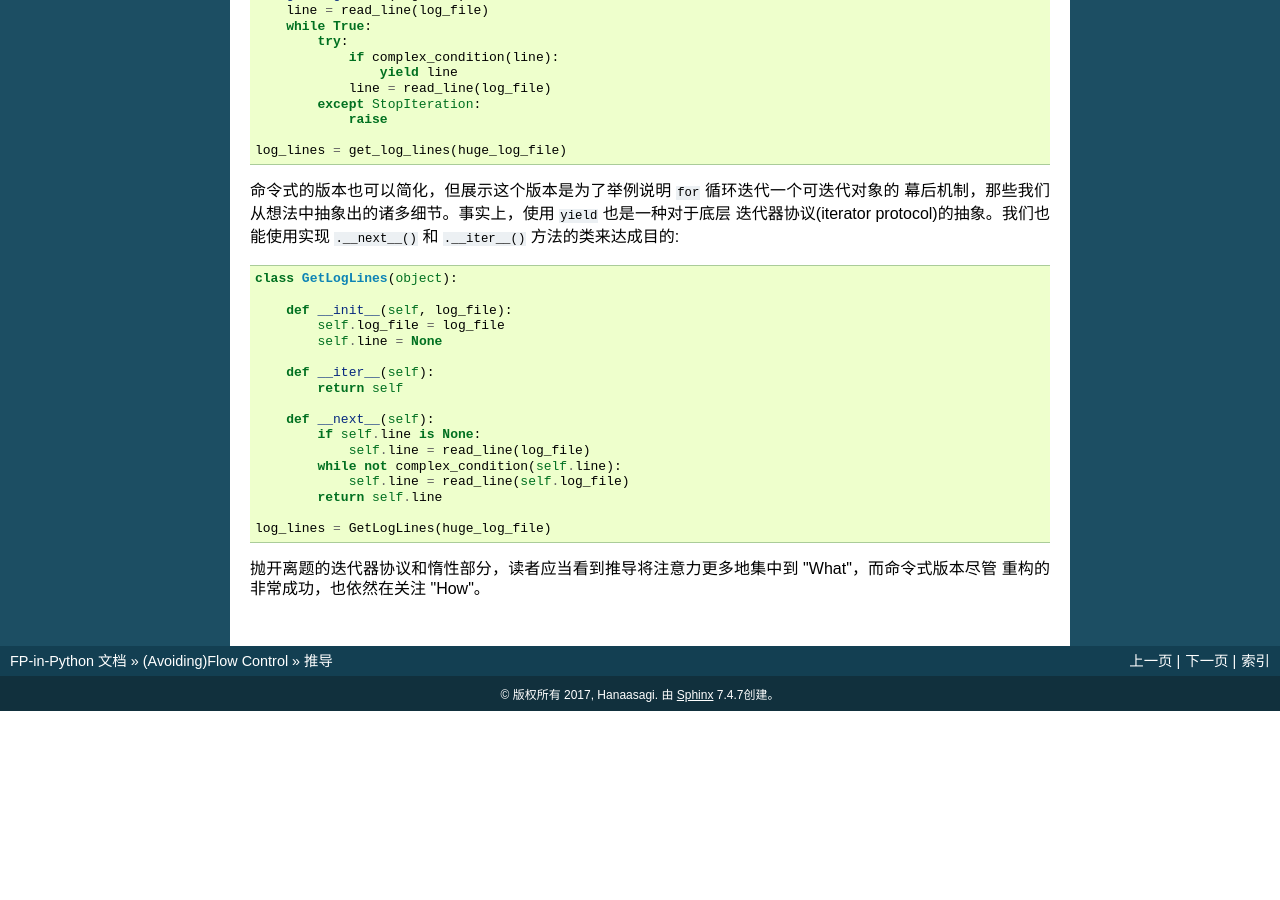
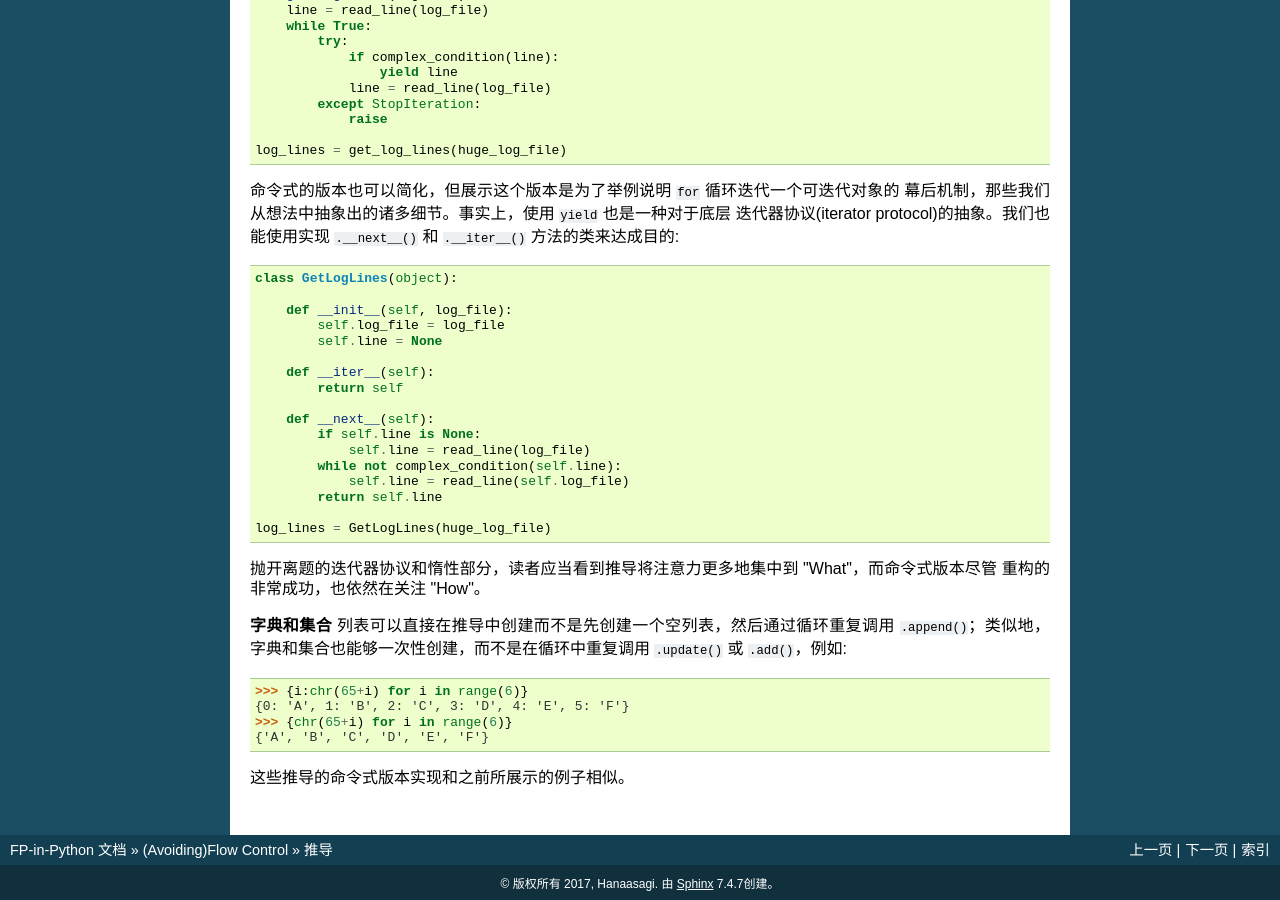
Before and after one commit to Hanaasagi/FP-in-python-zh, a Sphinx documentation site: the page built from source/comprehensions.rst, in a window 1280 px wide and 900 px high, scrolled down 801 px. Built offline with Sphinx 7.4.7, drawn with Linux system fonts in a browser that asks for light colours; before the commit the page ends 1512 px from its top, so only the background shows below that.

Commit message:
finish comprehension chapter

```diff
--- a/README.rst
+++ b/README.rst
@@ -1,10 +1,8 @@
 Functional Programming in Python
 ===========
 
-Functional Programming in Python  中文翻译
+Functional Programming in Python  中文翻译 _(:з」∠)_
 
 原书 地址_
 
 .. _地址:  http://www.oreilly.com/programming/free/functional-programming-python.csp
-
-反正也没人看 _(:з」∠)_
--- a/source/comprehensions.rst
+++ b/source/comprehensions.rst
@@ -76,3 +76,14 @@
 
 抛开离题的迭代器协议和惰性部分，读者应当看到推导将注意力更多地集中到 "What"，而命令式版本尽管
 重构的非常成功，也依然在关注 "How"。
+
+**字典和集合**
+列表可以直接在推导中创建而不是先创建一个空列表，然后通过循环重复调用 ``.append()``；类似地，
+字典和集合也能够一次性创建，而不是在循环中重复调用 ``.update()`` 或 ``.add()``，例如::
+
+    >>> {i:chr(65+i) for i in range(6)}
+    {0: 'A', 1: 'B', 2: 'C', 3: 'D', 4: 'E', 5: 'F'}
+    >>> {chr(65+i) for i in range(6)}
+    {'A', 'B', 'C', 'D', 'E', 'F'}
+
+这些推导的命令式版本实现和之前所展示的例子相似。
```
